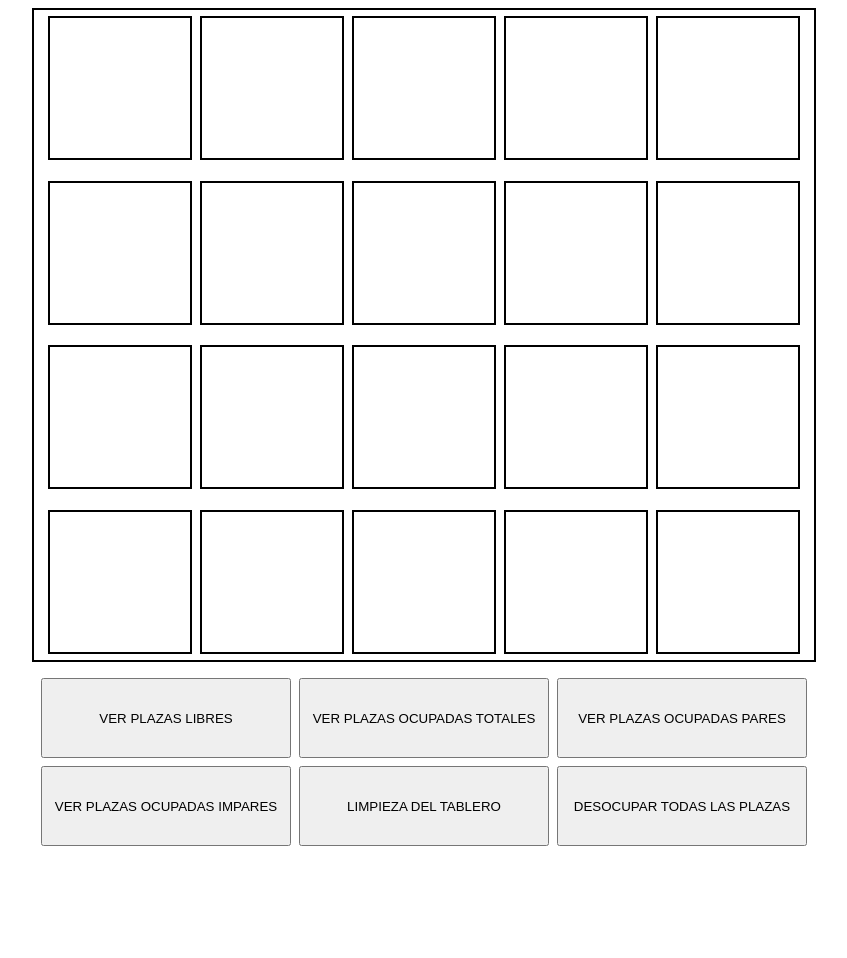
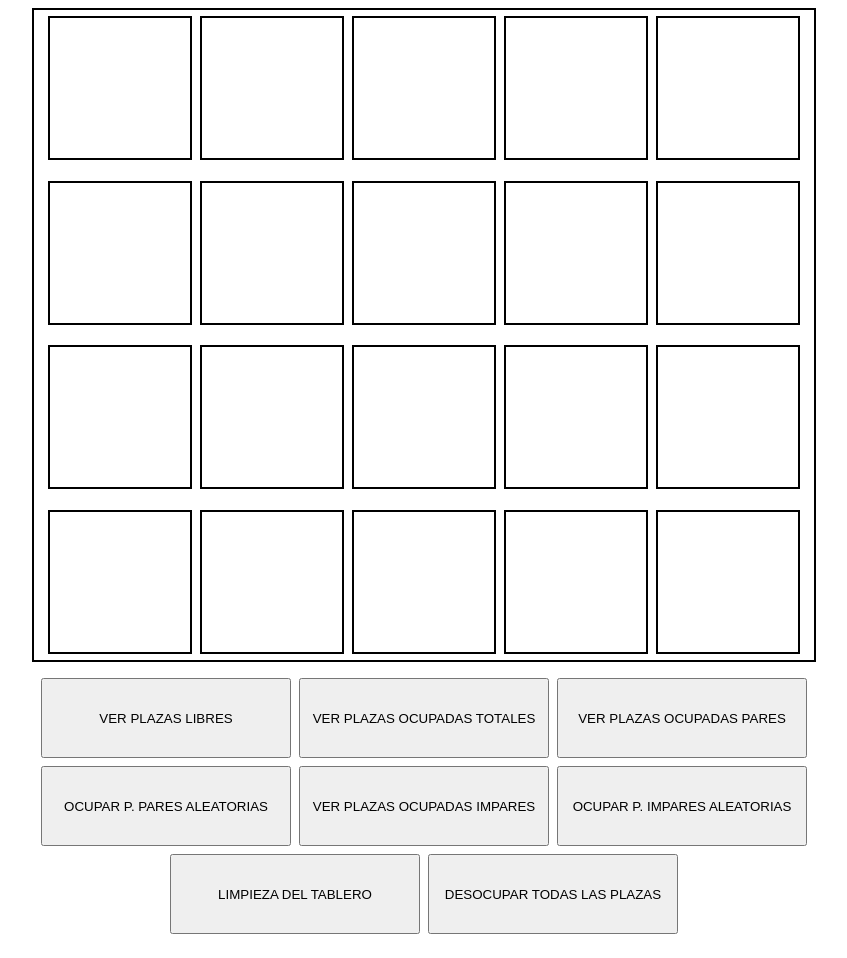
Before and after one commit to pedroleni/parking_NODE_SQL, a plain HTML site: page front/index.html in a window 1280 px wide. Shown: the whole page, without its empty margins (216-1063 px from the left). Before the commit the page ends 870 px from the top, so only its background shows below. Drawn offline with Linux system fonts and the light colour scheme; no server answers.

Commit message:
button add

```diff
--- a/front/index.html
+++ b/front/index.html
@@ -141,7 +141,13 @@
             VER PLAZAS OCUPADAS TOTALES
           </button>
           <button onclick="plazasPares()">VER PLAZAS OCUPADAS PARES</button>
+          <button onclick="plazasParesAleatorias()">
+            OCUPAR P. PARES ALEATORIAS
+          </button>
           <button onclick="plazasImpares()">VER PLAZAS OCUPADAS IMPARES</button>
+          <button onclick="plazasImparesAleatorias()">
+            OCUPAR P. IMPARES ALEATORIAS
+          </button>
           <button onclick="limpieza()">LIMPIEZA DEL TABLERO</button>
           <button onclick="todoDesocupado()">DESOCUPAR TODAS LAS PLAZAS</button>
         </div>
```
